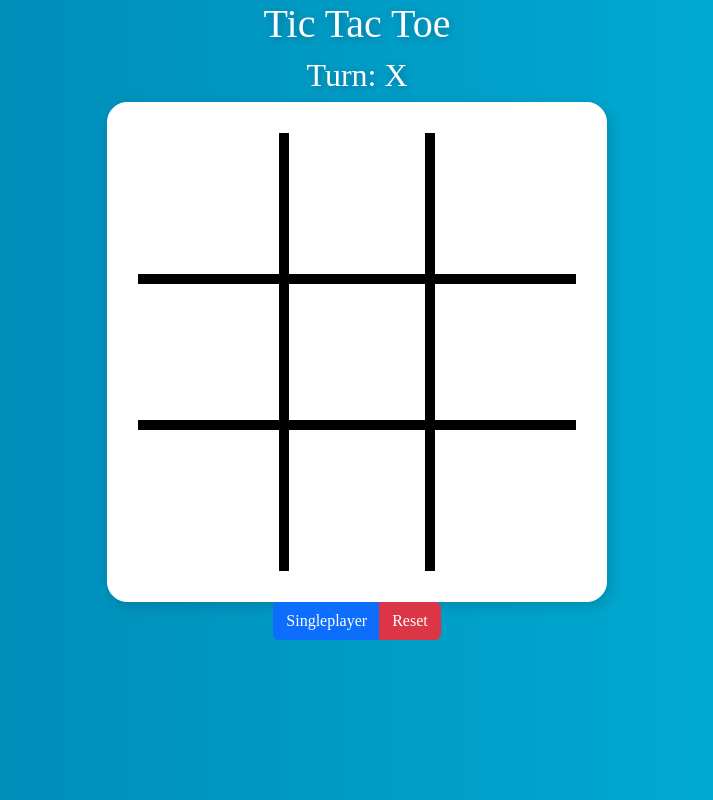
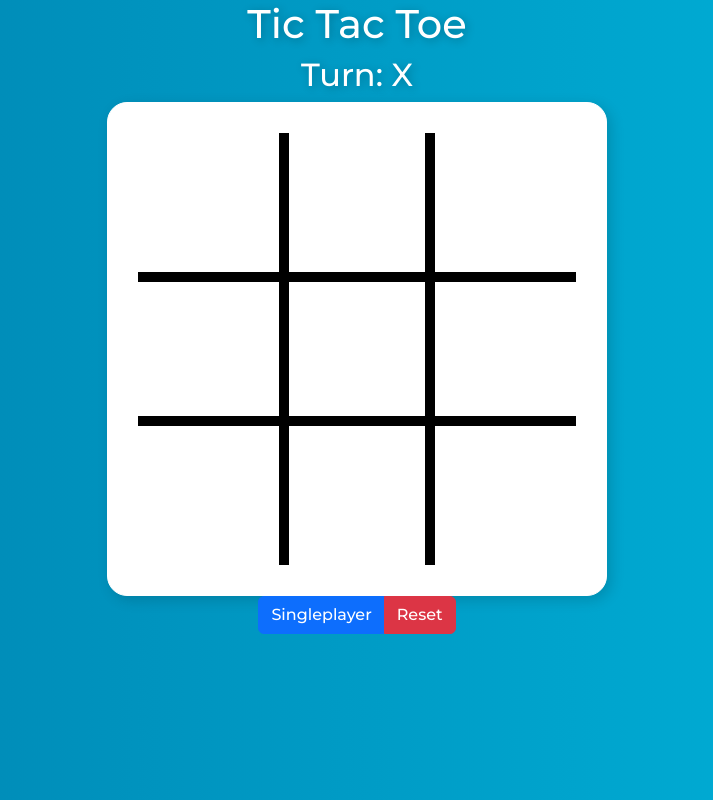
Before and after one commit to Abdullah0f/tic-tac-toe, a React (Create React App) app: page / in a window 1280 px wide. Shown: the whole page, without its empty margins (283-996 px from the left). Built offline with nearby package versions, Linux system fonts and the light colour scheme.

Commit message:
fix board in safari bug + add delay when bot play

```diff
--- a/src/App.css
+++ b/src/App.css
@@ -3,7 +3,7 @@ body{
   background: #00B4DB;  /* fallback for old browsers */
 background: -webkit-linear-gradient(to right, #0083B0, #00B4DB);  /* Chrome 10-25, Safari 5.1-6 */
 background: linear-gradient(to right, #0083B0, #00B4DB); /* W3C, IE 10+/ Edge, Firefox 16+, Chrome 26+, Opera 12+, Safari 7+ */
-transition: all 0.2s ease;
+transition: all 2s ease;
 }
 .container{
   /* margin:30px; */
@@ -37,11 +37,14 @@ text-shadow: 2px 2px 8px rgba(0, 0, 0, 0.25);
   flex-wrap: wrap;
 
 }
-.disabled .cell{
+.finished .cell{
   pointer-events: none;
   opacity: 0.3;
   -webkit-filter: grayscale(100%); /* Safari 6.0 - 9.0 */
   filter: grayscale(100%);
+}
+.disabled .cell{
+  pointer-events: none;
 }
 .result-label {
   text-shadow: 0px 0px 1px rgba(0, 0, 0, 0.75);
@@ -49,7 +52,12 @@ text-shadow: 2px 2px 8px rgba(0, 0, 0, 0.25);
 .cell{
   /* width: 100px; */
   border: 5px solid black;
-  aspect-ratio: 1/1;
+  /* aspect-ratio: 1/1; */
+  /* width: 140px; */
+  height: 30vw;
+  max-height: 144px;
+  width: 100%;
+  max-width: 100%;
   cursor: pointer;
 }
 
--- a/src/App.js
+++ b/src/App.js
@@ -11,7 +11,7 @@ function App() {
   const [turn, setTurn] = useState(X);
   const [gameMode, setGameMode] = useState("singleplayer");
   const [gameBoard, setGameBoard] = useState([0, 0, 0, 0, 0, 0, 0, 0, 0]);
-  const [gameState, setGameState] = useState(["playing"]); //[playing, finished]
+  const [gameState, setGameState] = useState(["playing"]); //[playing, finished, waiting]
   const buttons = [
     {
       name: "mode",
@@ -29,9 +29,15 @@ function App() {
   }, [gameBoard]);
 
   useEffect(() => {
-    if (gameMode === "singleplayer" && turn === O) {
-      setGameBoard((g) => AiTurn(g));
-    }
+    const x = async () => {
+      if (gameMode === "singleplayer" && turn === O) {
+        setGameState(["waiting"]);
+        await new Promise((r) => setTimeout(r, 300));
+        setGameBoard((g) => AiTurn(g));
+        setGameState(["playing"]);
+      }
+    };
+    x();
   }, [turn, gameMode]);
 
   const finish = async (type) => {
--- a/src/components/board.jsx
+++ b/src/components/board.jsx
@@ -3,7 +3,14 @@ import Finish from "./finish";
 const Board = ({ onClick, gameBoard, gameState, reset }) => {
   return (
     <div
-      className={" board" + (gameState[0] === "finished" ? " disabled" : "")}
+      className={
+        " board" +
+        (gameState[0] === "finished"
+          ? " disabled finished"
+          : gameState[0] === "waiting"
+          ? " disabled "
+          : "")
+      }
     >
       <Column indexes={[0, 3, 6]} onClick={onClick} gameBoard={gameBoard} />
       <Column indexes={[1, 4, 7]} onClick={onClick} gameBoard={gameBoard} />
--- a/src/index.css
+++ b/src/index.css
@@ -1,6 +1,6 @@
-body {
+@import url('https://fonts.googleapis.com/css2?family=Montserrat:wght@500&family=Roboto:wght@500;700&display=swap');body {
   margin: 0;
-  font-family: -apple-system, BlinkMacSystemFont, 'Segoe UI', 'Roboto', 'Oxygen',
+  font-family:  'Roboto',-apple-system, BlinkMacSystemFont, 'Segoe UI', 'Oxygen',
     'Ubuntu', 'Cantarell', 'Fira Sans', 'Droid Sans', 'Helvetica Neue',
     sans-serif;
   -webkit-font-smoothing: antialiased;
```
